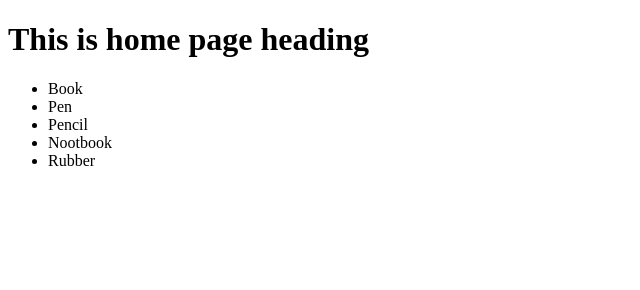
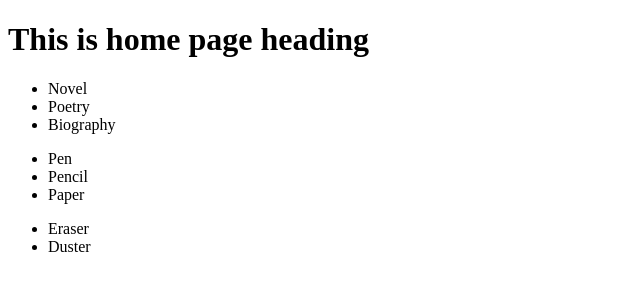
Before and after one commit to emonmahbub/gitpractice, a plain HTML site: page index.html in a window 1280 px wide. Shown: the whole page, without its empty margins (0-640 px from the left). Drawn offline with Linux system fonts and the light colour scheme.

Commit message:
Previous ordered lis are changed with some new ones

```diff
--- a/index.html
+++ b/index.html
@@ -9,11 +9,18 @@
 <body>
     <h1>This is home page heading</h1>
     <ul>
-        <li>Book</li>
+        <li>Novel</li>
+        <li>Poetry</li>
+        <li>Biography</li>
+    </ul>
+    <ul>
         <li>Pen</li>
         <li>Pencil</li>
-        <li>Nootbook</li>
-        <li>Rubber</li>
+        <li>Paper</li>
+    </ul>
+    <ul>
+        <li>Eraser</li>
+        <li>Duster</li>
     </ul>
 </body>
 </html>
```
